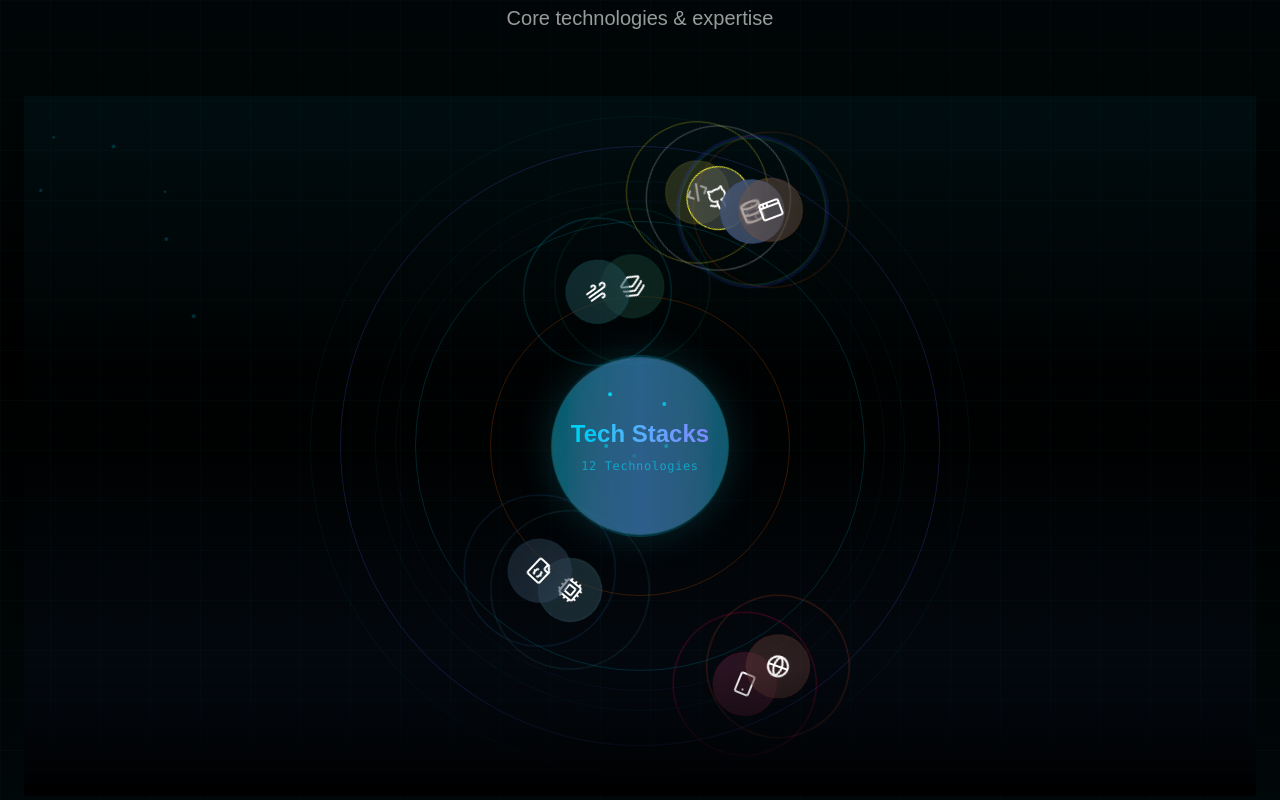
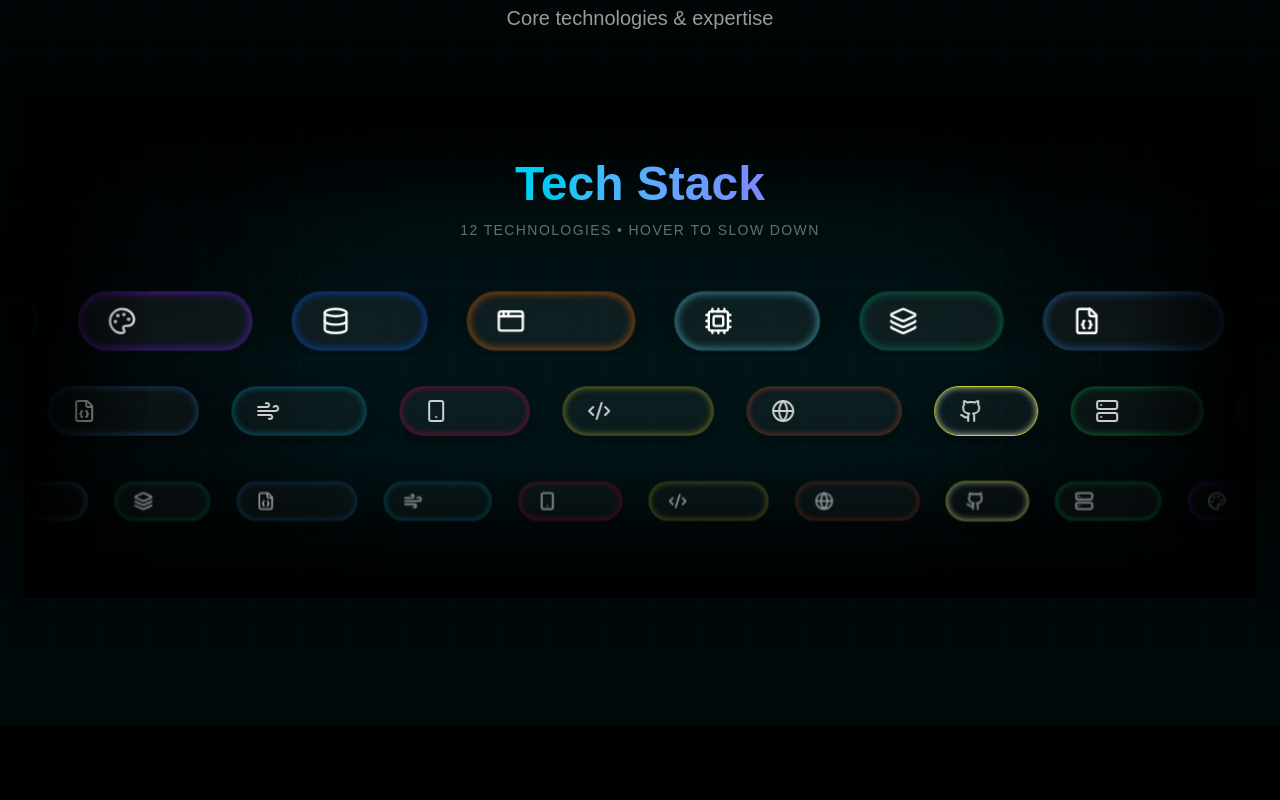
Before and after one commit to tola-san/portfolio-me, a React (Vite) app: page / in a window 1280 px wide. Shown: the part 1800-2600 px from the top of the page. Built offline with nearby package versions, Linux system fonts and the light colour scheme.

Commit message:
Update SkillsOrbit.tsx
Update ui from orbit skill component to infinite

```diff
--- a/src/components/SkillsOrbit.tsx
+++ b/src/components/SkillsOrbit.tsx
@@ -1,4 +1,4 @@
-import { motion, useMotionValue, useTransform, useSpring, useScroll } from "framer-motion";
+import { motion, useMotionValue, useTransform, useSpring } from "framer-motion";
 import { useRef, useState, useEffect } from "react";
 import {
   ReactIcon,
@@ -19,464 +19,344 @@ const skills = [
   {
     name: "React",
     icon: <ReactIcon />,
-    radius: 160,
-    speed: 20,
-    direction: 1,
     color: "#61DAFB",
     glowColor: "rgba(97, 218, 251, 0.3)",
   },
   {
     name: "Vuejs",
     icon: <VueIcon />,
-    radius: 160,
-    speed: 25,
-    direction: -1,
     color: "#009966",
     glowColor: "rgba(0, 153, 102, 0.3)",
   },
   {
     name: "TypeScript",
     icon: <TypescriptIcon />,
-    radius: 160,
-    speed: 18,
-    direction: 1,
     color: "#3178C6",
     glowColor: "rgba(49, 120, 198, 0.3)",
   },
   {
     name: "Tailwind",
     icon: <TailwindIcon />,
-    radius: 160,
-    speed: 22,
-    direction: -1,
     color: "#06B6D4",
     glowColor: "rgba(6, 182, 212, 0.3)",
   },
   {
     name: "Framer",
     icon: <FramerIcon />,
-    radius: 260,
-    speed: 35,
-    direction: 1,
     color: "#FF0055",
     glowColor: "rgba(255, 0, 85, 0.3)",
   },
   {
     name: "JavaScript",
     icon: <JsIcon />,
-    radius: 260,
-    speed: 30,
-    direction: -1,
     color: "#F7DF1E",
     glowColor: "rgba(247, 223, 30, 0.3)",
   },
   {
     name: "HTML/CSS",
     icon: <HtmlIcon />,
-    radius: 260,
-    speed: 40,
-    direction: 1,
     color: "#E34F26",
     glowColor: "rgba(227, 79, 38, 0.3)",
   },
   {
     name: "Git",
     icon: <GitIcon />,
-    radius: 260,
-    speed: 32,
-    direction: -1,
     color: "#FFFF",
     glowColor: "rgba(255, 255, 255, 0.2)",
   },
   {
     name: "NodeJs",
     icon: <NodeIcon />,
-    radius: 260,
-    speed: 36,
-    direction: -1,
     color: "#00c950",
     glowColor: "rgba(0, 201, 80, 0.3)",
   },
   {
     name: "Bootstrap",
     icon: <BootstrapIcon />,
-    radius: 260,
-    speed: 36,
-    direction: -1,
     color: "#7f22fe",
     glowColor: "rgba(127, 34, 254, 0.3)",
   },
   {
     name: "SQL",
     icon: <DbIcon />,
-    radius: 260,
-    speed: 36,
-    direction: -1,
     color: "#155dfc",
     glowColor: "rgba(21, 93, 252, 0.3)",
   },
   {
     name: "PostMan",
     icon: <PostManIcon />,
-    radius: 270,
-    speed: 38,
-    direction: -1,
     color: "#ff6900",
     glowColor: "rgba(255, 105, 0, 0.3)",
   },
 ];
 
-export default function SkillsOrbit() {
+// Duplicate skills for seamless marquee
+const marqueeSkills = [...skills, ...skills, ...skills];
+
+export default function SkillsMarquee() {
   const containerRef = useRef<HTMLDivElement>(null);
-  const [mousePosition, setMousePosition] = useState({ x: 0, y: 0 });
   const [isHovering, setIsHovering] = useState(false);
+  const [scrollSpeed, setScrollSpeed] = useState(1);
 
-  // Smooth mouse tracking
+  // Mouse tracking for parallax
   const mouseX = useMotionValue(0);
-  const mouseY = useMotionValue(0);
-
-  const springConfig = { damping: 25, stiffness: 150 };
-  const springX = useSpring(mouseX, springConfig);
-  const springY = useSpring(mouseY, springConfig);
+  const springX = useSpring(mouseX, { damping: 25, stiffness: 150 });
 
   useEffect(() => {
     const handleMouseMove = (e: MouseEvent) => {
       if (containerRef.current) {
         const rect = containerRef.current.getBoundingClientRect();
         const centerX = rect.left + rect.width / 2;
-        const centerY = rect.top + rect.height / 2;
-        const x = (e.clientX - centerX) / 20;
-        const y = (e.clientY - centerY) / 20;
+        const x = (e.clientX - centerX) / 50;
         mouseX.set(x);
-        mouseY.set(y);
-        setMousePosition({ x: e.clientX - centerX, y: e.clientY - centerY });
       }
-    };
-
-    const handleMouseEnter = () => setIsHovering(true);
-    const handleMouseLeave = () => {
-      setIsHovering(false);
-      mouseX.set(0);
-      mouseY.set(0);
     };
 
     const element = containerRef.current;
     if (element) {
       element.addEventListener('mousemove', handleMouseMove);
-      element.addEventListener('mouseenter', handleMouseEnter);
-      element.addEventListener('mouseleave', handleMouseLeave);
     }
 
     return () => {
       if (element) {
         element.removeEventListener('mousemove', handleMouseMove);
-        element.removeEventListener('mouseenter', handleMouseEnter);
-        element.removeEventListener('mouseleave', handleMouseLeave);
       }
     };
-  }, [mouseX, mouseY]);
+  }, [mouseX]);
 
-  // Parallax rotation effect
-  const rotateX = useTransform(springY, [-10, 10], [5, -5]);
-  const rotateY = useTransform(springX, [-10, 10], [-5, 5]);
+  // Parallax offset for rows
+  const row1Offset = useTransform(springX, [-10, 10], [-30, 30]);
+  const row2Offset = useTransform(springX, [-10, 10], [30, -30]);
+  const row3Offset = useTransform(springX, [-10, 10], [-20, 20]);
 
   return (
     <div
       ref={containerRef}
-      className="relative w-full h-[700px] flex items-center justify-center overflow-hidden cursor-pointer"
+      className="relative w-full py-16 overflow-hidden bg-gradient-to-b from-transparent via-cyan-500/5 to-transparent"
+      onMouseEnter={() => setIsHovering(true)}
+      onMouseLeave={() => setIsHovering(false)}
     >
       {/* Background Effects */}
-      <div className="absolute inset-0 bg-gradient-to-b from-cyan-500/5 via-transparent to-indigo-500/5" />
-
-      {/* Animated Background Particles */}
-      <div className="absolute inset-0 overflow-hidden">
-        {[...Array(20)].map((_, i) => (
-          <motion.div
-            key={i}
-            className="absolute w-1 h-1 rounded-full bg-cyan-400/20"
-            initial={{
-              x: Math.random() * 600 - 300,
-              y: Math.random() * 600 - 300,
-              scale: 0,
-            }}
-            animate={{
-              x: Math.random() * 600 - 300,
-              y: Math.random() * 600 - 300,
-              scale: [0, 1, 0],
-            }}
-            transition={{
-              duration: Math.random() * 3 + 2,
-              repeat: Infinity,
-              delay: Math.random() * 2,
-            }}
-          />
-        ))}
+      <div className="absolute inset-0">
+        <div className="absolute top-1/2 left-1/2 -translate-x-1/2 -translate-y-1/2 w-[800px] h-[400px] bg-cyan-400/5 blur-3xl rounded-full" />
+        <div className="absolute bottom-0 left-0 right-0 h-32 bg-gradient-to-t from-black to-transparent" />
+        <div className="absolute top-0 left-0 right-0 h-32 bg-gradient-to-b from-black to-transparent" />
       </div>
 
-      {/* Central Orb with Parallax */}
+      {/* Section Header */}
       <motion.div
-        initial={{ scale: 0.8, opacity: 0 }}
-        whileInView={{ scale: 1, opacity: 1 }}
-        transition={{ duration: 1.2, ease: "easeOut" }}
-        style={{
-          rotateX,
-          rotateY,
-        }}
-        className="relative z-20"
+        initial={{ opacity: 0, y: 30 }}
+        whileInView={{ opacity: 1, y: 0 }}
+        transition={{ duration: 0.8 }}
+        className="relative z-10 text-center mb-12"
       >
-        <motion.div
-          animate={{
-            boxShadow: isHovering
-              ? ["0 0 60px rgba(34, 211, 238, 0.4)", "0 0 100px rgba(34, 211, 238, 0.6)", "0 0 60px rgba(34, 211, 238, 0.4)"]
-              : "0 0 40px rgba(34, 211, 238, 0.2)",
-          }}
-          transition={{ duration: 2, repeat: Infinity }}
-          className="relative w-44 h-44 rounded-full glass flex items-center justify-center text-center p-4 backdrop-blur-xl border border-cyan-400/30"
-        >
-          <div className="absolute inset-0 rounded-full bg-gradient-to-br from-cyan-400/20 to-indigo-400/20 animate-pulse" />
-          <div className="absolute inset-[-2px] rounded-full bg-gradient-to-r from-cyan-400/30 via-indigo-400/30 to-cyan-400/30 animate-spin-slow" />
-          <div className="absolute inset-[-4px] rounded-full bg-gradient-to-r from-transparent via-cyan-400/20 to-transparent animate-spin-slow-reverse" />
-
-          <div className="relative z-10">
-            <h3 className="text-2xl font-bold bg-gradient-to-r from-cyan-400 to-indigo-400 bg-clip-text text-transparent">
-              Tech Stacks
-            </h3>
-            <div className="mt-2 text-xs text-cyan-400/60 font-mono tracking-wider">
-              {skills.length} Technologies
-            </div>
-          </div>
-
-          {/* Floating particles around center */}
-          {[...Array(6)].map((_, i) => (
-            <motion.div
-              key={i}
-              className="absolute w-1 h-1 rounded-full bg-cyan-400"
-              animate={{
-                x: [0, Math.cos(i * 60 * Math.PI / 180) * 60, 0],
-                y: [0, Math.sin(i * 60 * Math.PI / 180) * 60, 0],
-                opacity: [0, 1, 0],
-              }}
-              transition={{
-                duration: 3,
-                repeat: Infinity,
-                delay: i * 0.5,
-              }}
-            />
-          ))}
-        </motion.div>
+        <h2 className="text-4xl md:text-5xl font-bold mb-3">
+          <span className="bg-gradient-to-r from-cyan-400 to-indigo-400 bg-clip-text text-transparent">
+            Tech Stack
+          </span>
+        </h2>
+        <p className="text-white/40 text-sm tracking-widest uppercase">
+          {skills.length} Technologies • Hover to slow down
+        </p>
       </motion.div>
 
-      {/* Orbiting Rings with Glow */}
+      {/* Row 1 - Right to Left */}
       <motion.div
-        animate={{
-          rotate: isHovering ? 360 : 0,
-        }}
-        transition={{ duration: 60, repeat: Infinity, ease: "linear" }}
-        className="absolute w-[450px] h-[450px] rounded-full"
+        style={{ x: row1Offset }}
+        className="relative z-10 flex items-center gap-8 mb-6"
       >
-        <div className="absolute inset-0 rounded-full border border-cyan-400/20 animate-pulse" />
-        <div className="absolute inset-[-20px] rounded-full border border-indigo-400/10 opacity-50" />
-        <div className="absolute inset-[-40px] rounded-full border border-cyan-400/5" />
+        <MarqueeRow
+          skills={marqueeSkills}
+          direction={-1}
+          duration={35}
+          isHovering={isHovering}
+          speed={scrollSpeed}
+          row={1}
+        />
       </motion.div>
 
+      {/* Row 2 - Left to Right */}
       <motion.div
-        animate={{
-          rotate: isHovering ? -360 : 0,
-        }}
-        transition={{ duration: 80, repeat: Infinity, ease: "linear" }}
-        className="absolute w-[600px] h-[600px] rounded-full"
+        style={{ x: row2Offset }}
+        className="relative z-10 flex items-center gap-8 mb-6"
       >
-        <div className="absolute inset-0 rounded-full border border-indigo-500/20" />
-        <div className="absolute inset-[-30px] rounded-full border border-cyan-400/5" />
+        <MarqueeRow
+          skills={marqueeSkills}
+          direction={1}
+          duration={45}
+          isHovering={isHovering}
+          speed={scrollSpeed}
+          row={2}
+        />
       </motion.div>
 
+      {/* Row 3 - Right to Left (Slower) */}
       <motion.div
-        animate={{
-          rotate: isHovering ? 360 : 0,
-        }}
-        transition={{ duration: 40, repeat: Infinity, ease: "linear" }}
-        className="absolute w-[300px] h-[300px] rounded-full"
+        style={{ x: row3Offset }}
+        className="relative z-10 flex items-center gap-8"
       >
-        <div className="absolute inset-0 rounded-full border border-orange-500/20" />
+        <MarqueeRow
+          skills={marqueeSkills}
+          direction={-1}
+          duration={55}
+          isHovering={isHovering}
+          speed={scrollSpeed}
+          row={3}
+        />
       </motion.div>
 
-      {/* Orbiting Skills with Parallax */}
-      {skills.map((skill, index) => (
-        <OrbitItem
-          key={skill.name}
-          skill={skill}
-          index={index}
-          total={skills.length}
-          mouseX={springX}
-          mouseY={springY}
-          isHovering={isHovering}
-        />
-      ))}
+      {/* Gradient Overlay Controls */}
+      <div className="absolute inset-y-0 left-0 w-32 bg-gradient-to-r from-black to-transparent pointer-events-none z-20" />
+      <div className="absolute inset-y-0 right-0 w-32 bg-gradient-to-l from-black to-transparent pointer-events-none z-20" />
 
-      {/* Bottom Gradient Fade */}
-      <div className="absolute bottom-0 left-0 right-0 h-32 bg-gradient-to-t from-black to-transparent pointer-events-none" />
+      {/* Speed Control Indicator */}
+      <motion.div
+        initial={{ opacity: 0 }}
+        animate={{ opacity: isHovering ? 1 : 0 }}
+        transition={{ duration: 0.3 }}
+        className="absolute bottom-4 left-1/2 -translate-x-1/2 z-20 px-4 py-2 rounded-full glass border border-white/10 backdrop-blur-xl"
+      >
+        <div className="flex items-center gap-3 text-xs text-white/40">
+          <span className="tracking-wider">HOVERING</span>
+          <div className="flex gap-1">
+            <div className={`w-1 h-1 rounded-full bg-cyan-400/60 transition-all ${isHovering ? 'scale-150' : ''}`} />
+            <div className={`w-1 h-1 rounded-full bg-cyan-400/40 transition-all ${isHovering ? 'scale-150' : ''}`} />
+            <div className={`w-1 h-1 rounded-full bg-cyan-400/20 transition-all ${isHovering ? 'scale-150' : ''}`} />
+          </div>
+          <span className="tracking-wider">{isHovering ? 'PAUSED' : 'SCROLLING'}</span>
+        </div>
+      </motion.div>
     </div>
   );
 }
 
-function OrbitItem({
-  skill,
-  index,
-  total,
-  mouseX,
-  mouseY,
+function MarqueeRow({
+  skills,
+  direction,
+  duration,
   isHovering,
+  speed,
+  row
 }: {
-  skill: any;
-  index: number;
-  total: number;
-  mouseX: any;
-  mouseY: any;
-  isHovering: boolean;
-  key?: string | number;
+  skills: any[],
+  direction: number,
+  duration: number,
+  isHovering: boolean,
+  speed: number,
+  row: number
 }) {
-  const initialAngle = index * (360 / total) * (Math.PI / 180);
-  const [isVisible, setIsVisible] = useState(false);
+  const [width, setWidth] = useState(0);
+  const rowRef = useRef<HTMLDivElement>(null);
 
   useEffect(() => {
-    const timer = setTimeout(() => setIsVisible(true), index * 50);
-    return () => clearTimeout(timer);
-  }, [index]);
+    if (rowRef.current) {
+      setWidth(rowRef.current.scrollWidth / 3);
+    }
+  }, []);
 
-  // Parallax offset for each item
-  const itemOffsetX = useTransform(mouseX, (x) => x * (0.5 + (index % 3) * 0.1));
-  const itemOffsetY = useTransform(mouseY, (y) => y * (0.5 + (index % 3) * 0.1));
+  // Different scale for each row
+  const getScale = () => {
+    switch(row) {
+      case 1: return 1.2;
+      case 2: return 1;
+      case 3: return 0.8;
+      default: return 1;
+    }
+  };
+
+  // Different opacity for each row
+  const getOpacity = () => {
+    switch(row) {
+      case 1: return 1;
+      case 2: return 0.8;
+      case 3: return 0.6;
+      default: return 1;
+    }
+  };
 
   return (
-    <motion.div
-      initial={{ opacity: 0, scale: 0 }}
-      animate={{
-        opacity: isVisible ? 1 : 0,
-        scale: isVisible ? 1 : 0,
-      }}
-      transition={{ duration: 0.6, delay: index * 0.05 }}
-      style={{
-        position: "absolute",
-        width: skill.radius * 2,
-        height: skill.radius * 2,
-        x: itemOffsetX,
-        y: itemOffsetY,
-      }}
-      className="flex items-center justify-center"
-    >
+    <div className="relative overflow-hidden w-full">
       <motion.div
+        ref={rowRef}
+        className="flex gap-8 py-2"
         animate={{
-          rotate: skill.direction * 360,
+          x: direction === 1 ? [0, -width] : [-width, 0],
         }}
         transition={{
-          duration: skill.speed,
+          duration: isHovering ? duration * 3 : duration,
           repeat: Infinity,
           ease: "linear",
+          repeatType: "loop",
         }}
-        className="w-full h-full flex items-center justify-center"
+        style={{
+          scale: getScale(),
+          opacity: getOpacity(),
+        }}
       >
-        <motion.div
-          style={{
-            transform: `translate(${skill.radius}px, 0)`,
-          }}
-          className="relative"
-        >
-          {/* Counter-rotate the content so the icon stays upright */}
+        {skills.map((skill, index) => (
           <motion.div
-            animate={{
-              rotate: -skill.direction * 360,
+            key={`${skill.name}-${index}`}
+            whileHover={{
+              scale: 1.3,
+              y: -10,
+              transition: { duration: 0.2, ease: "easeOut" },
             }}
-            transition={{
-              duration: skill.speed,
-              repeat: Infinity,
-              ease: "linear",
-            }}
-            whileHover={{
-              scale: 1.4,
-              y: -15,
-              transition: { duration: 0.3, ease: "easeOut" },
-            }}
-            className="group relative w-16 h-16 rounded-full glass flex items-center justify-center cursor-pointer transition-all duration-300 backdrop-blur-xl border border-white/10 hover:border-opacity-100"
+            className="group relative flex-shrink-0 flex items-center gap-3 px-6 py-3 rounded-2xl glass backdrop-blur-xl border border-white/5 hover:border-opacity-100 transition-all duration-300 cursor-pointer"
             style={{
               borderColor: `${skill.color}33`,
-              boxShadow: isHovering ? `0 0 30px ${skill.glowColor}` : "none",
             }}
           >
-            {/* Animated Ring */}
+            {/* Glow Effect on Hover */}
             <motion.div
-              className="absolute inset-[-3px] rounded-full opacity-0 group-hover:opacity-100 transition-opacity duration-300"
+              className="absolute inset-0 rounded-2xl opacity-0 group-hover:opacity-100 transition-opacity duration-500"
               style={{
-                border: `2px solid ${skill.color}`,
-                boxShadow: `0 0 20px ${skill.color}`,
-              }}
-              animate={{
-                rotate: 360,
-              }}
-              transition={{
-                duration: 3,
-                repeat: Infinity,
-                ease: "linear",
+                background: `radial-gradient(circle at center, ${skill.glowColor}, transparent 70%)`,
+                filter: "blur(20px)",
               }}
             />
 
-            <div
-              className="absolute inset-0 rounded-full transition-colors duration-300 group-hover:bg-opacity-20"
-              style={{
-                backgroundColor: skill.color,
-                opacity: 0.1,
-              }}
-            />
-
-            <div
-              className="relative z-10 transition-all duration-300"
-              style={{ color: "white" }}
-            >
+            {/* Icon Container */}
+            <div className="relative z-10">
               <div
-                className="group-hover:scale-110 transition-transform duration-300"
-                style={{ color: "inherit" }}
+                className="transition-all duration-300 group-hover:scale-110"
+                style={{ color: "white" }}
               >
                 {skill.icon}
               </div>
             </div>
 
-            {/* Glow Effect on Hover */}
-            <div
-              className="absolute inset-[-20px] rounded-full opacity-0 group-hover:opacity-100 blur-2xl transition-opacity duration-500"
-              style={{ backgroundColor: skill.color }}
-            />
-
-            {/* Tooltip with Animation */}
-            <motion.div
-              initial={{ opacity: 0, y: 10 }}
-              whileHover={{ opacity: 1, y: 0 }}
-              className="absolute -bottom-10 left-1/2 -translate-x-1/2 whitespace-nowrap text-xs font-bold tracking-wide pointer-events-none"
+            {/* Skill Name */}
+            <motion.span
+              initial={{ opacity: 0, x: -10 }}
+              whileHover={{ opacity: 1, x: 0 }}
+              className="relative z-10 text-sm font-medium text-white/0 group-hover:text-white transition-all duration-300"
               style={{ color: skill.color }}
             >
-              <span className="bg-black/80 backdrop-blur-sm px-3 py-1 rounded-full border border-white/10">
-                {skill.name}
-              </span>
-            </motion.div>
+              {skill.name}
+            </motion.span>
 
-            {/* Orbital Trail */}
+            {/* Animated Border Ring */}
             <motion.div
-              className="absolute inset-[-40px] rounded-full pointer-events-none"
+              className="absolute inset-0 rounded-2xl pointer-events-none"
               animate={{
-                scale: [1, 1.2, 1],
-                opacity: [0.3, 0, 0.3],
+                boxShadow: [
+                  `inset 0 0 0 0px ${skill.color}`,
+                  `inset 0 0 20px 0px ${skill.color}33`,
+                  `inset 0 0 0 0px ${skill.color}`,
+                ],
               }}
               transition={{
                 duration: 2,
                 repeat: Infinity,
-                delay: index * 0.1,
-              }}
-              style={{
-                border: `1px solid ${skill.color}`,
-                opacity: 0.1,
+                ease: "easeInOut",
               }}
             />
+
+            {/* Status Dot */}
+            <div className="absolute -top-1 -right-1 w-2 h-2 rounded-full bg-emerald-400/0 group-hover:bg-emerald-400/60 transition-all duration-300" />
           </motion.div>
-        </motion.div>
+        ))}
       </motion.div>
-    </motion.div>
+    </div>
   );
 }
```
